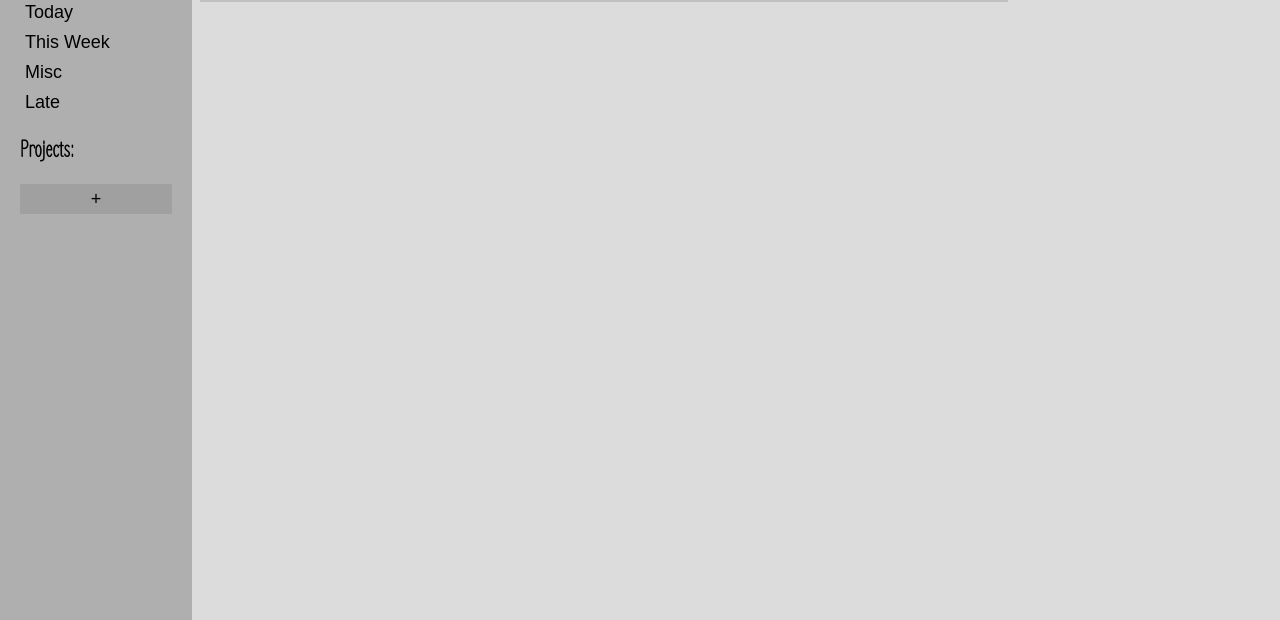
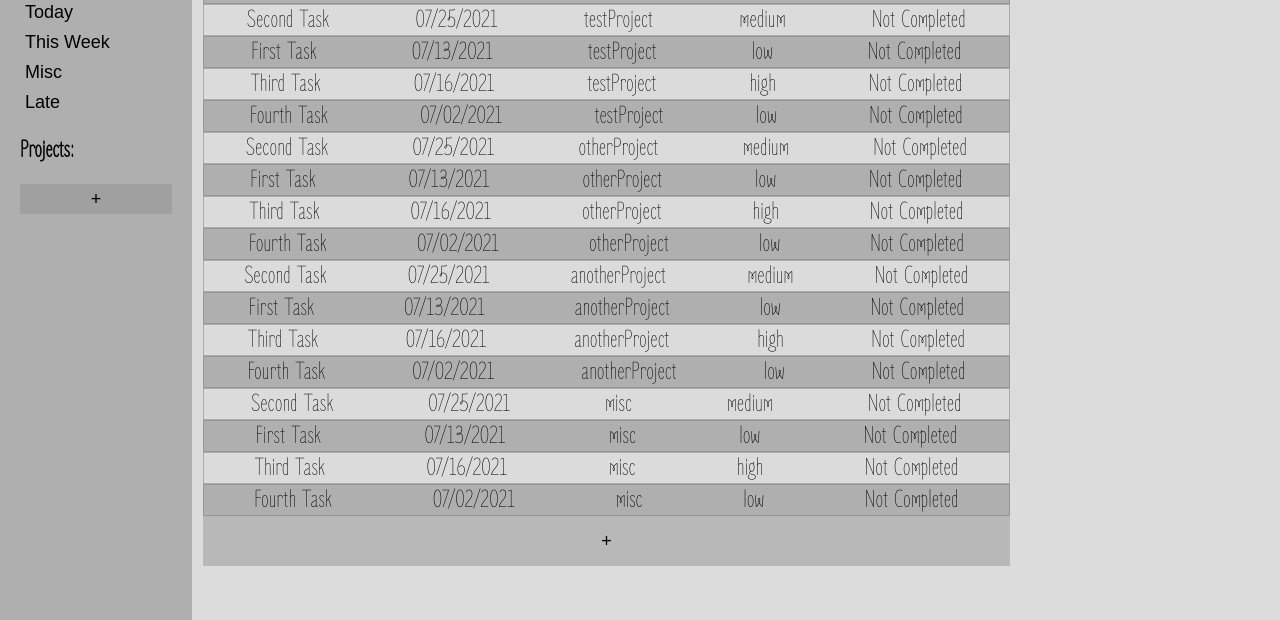
Before and after one commit to Jerriath/to-do-list, a website built with webpack: page dist/index.html in a window 1280 px wide. Shown: the part 180-800 px from the top of the page. Built offline with nearby package versions, Linux system fonts and the light colour scheme.

Commit message:
Able to render tasks onto displayArea

```diff
--- a/src/createDisplay.js
+++ b/src/createDisplay.js
@@ -1,6 +1,7 @@
 //This module will be used to change only the task display area of the page
 import { format } from "date-fns";
 
+//Function for creating the initial displayArea upon first clicking onto a new project
 export function createDisplay(title, array) {
 
     //Cache DOM
@@ -23,11 +24,33 @@ export function createDisplay(title, array) {
     titleDiv.classList.add("projectTitle");
     let titleText = document.createElement("h2");
     titleText.textContent = title;
+    titleText.id = "titleText";
     titleText.classList.add("titleText");
     titleDiv.appendChild(titleText);
     projectHeader.appendChild(titleDiv);
 
     //-----Create the project's tasks with a loop and append to taskHolder
+    //-Create the task Header/Legend-
+    let taskHeader = document.createElement("div");
+    taskHeader.classList.add("task");
+    let titleLegend = document.createElement("p");
+    let dueDateLegend = document.createElement("p");
+    let projectLegend = document.createElement("p");
+    let priorityLegend = document.createElement("p");
+    let statusLegend = document.createElement("p");
+    titleLegend.textContent = "Title";
+    dueDateLegend.textContent = "Due Date";
+    projectLegend.textContent = "Project";
+    priorityLegend.textContent = "Priority";
+    statusLegend.textContent = "Status";
+    taskHeader.appendChild(titleLegend);
+    taskHeader.appendChild(dueDateLegend);
+    taskHeader.appendChild(projectLegend);
+    taskHeader.appendChild(priorityLegend);
+    taskHeader.appendChild(statusLegend);
+    taskHeader.style.textDecoration = "underline";
+    taskHeader.style.fontWeight = "bold";
+    taskHolder.appendChild(taskHeader);
     let numOfTasks = array.length;
     for (let i = 0; i < numOfTasks; i ++) {
         let currentTask = array[i];
@@ -37,26 +60,38 @@ export function createDisplay(title, array) {
         let dueDate = document.createElement("p");
         let project = document.createElement("p");
         let priority = document.createElement("p");
+        let status = document.createElement("p");
         title.textContent = currentTask.title;
-        dueDate.textContent = format(currentTask.dueDate);
+        dueDate.textContent = format(currentTask.dueDate, "MM/dd/yyyy");
         project.textContent = currentTask.project;
         priority.textContent = currentTask.priority;
+        if (currentTask.status) {
+            status.textContent = "Completed";
+        }
+        else {
+            status.textContent = "Not Completed";
+        }
+        if (i%2 == 0) {
+            taskDiv.style.backgroundColor = "rgba(220, 220, 220, 0.5)";
+        }
         taskDiv.appendChild(title);
         taskDiv.appendChild(dueDate);
         taskDiv.appendChild(project);
         taskDiv.appendChild(priority);
+        taskDiv.appendChild(status);
         taskHolder.appendChild(taskDiv);
     }
+
 
     //Create the addTask button and append at the bottom of the taskHolder
     let addTask = document.createElement("button");
     addTask.classList.add("projectButton");
     addTask.textContent = "+";
     addTask.style.textAlign = "center";
-    addTask.style.background = "rgba(125, 125, 125, 0.3)";
+    addTask.style.background = "rgba(100, 100, 100, 0.3)";
     addTask.id = "addTask";
-    addTask.style.width = "99%";
-    addTask.style.marginLeft = "1%";
+    addTask.style.width = "100%";
+    addTask.style.height = "50px";
     //-Create a task form to add tasks-
     let taskForm = document.createElement("div");
     taskForm.classList.add("taskForm");
@@ -87,6 +122,11 @@ export function createDisplay(title, array) {
     let high = document.createElement("option");
     high.value = "low";
     high.text = "high";
+    let submitBtn = document.createElement("button");
+    submitBtn.classList.add("submitBtn");
+    submitBtn.id = "taskSubmit";
+    submitBtn.style.top = "0px";
+    submitBtn.textContent = "Submit";
     priorityInput.appendChild(high);
     taskForm.appendChild(titleLabel);
     taskForm.appendChild(titleInput);
@@ -94,6 +134,7 @@ export function createDisplay(title, array) {
     taskForm.appendChild(dateInput);
     taskForm.appendChild(priorityLabel);
     taskForm.appendChild(priorityInput);
+    taskForm.appendChild(submitBtn);
     taskForm.style.visibility = "hidden";
     taskForm.style.opacity = 0;
     let addTaskDiv = document.createElement("div");
@@ -102,6 +143,30 @@ export function createDisplay(title, array) {
     addTaskDiv.appendChild(taskForm);
     taskHolder.appendChild(addTaskDiv);
     addTask.addEventListener("click", toggleTaskForm)
+    submitBtn.addEventListener("click", addTask)
+}
+
+//Function for refreshing the taskHolder for when a new Task is added
+export function refreshTasks(array) {
+    let numOfTasks = array.length;
+    for (let i = 0; i < numOfTasks; i ++) {
+        let currentTask = array[i];
+        let taskDiv = document.createElement("div");
+        taskDiv.classList.add("task");
+        let title = document.createElement("p");
+        let dueDate = document.createElement("p");
+        let project = document.createElement("p");
+        let priority = document.createElement("p");
+        title.textContent = currentTask.title;
+        dueDate.textContent = format(currentTask.dueDate);
+        project.textContent = currentTask.project;
+        priority.textContent = currentTask.priority;
+        taskDiv.appendChild(title);
+        taskDiv.appendChild(dueDate);
+        taskDiv.appendChild(project);
+        taskDiv.appendChild(priority);
+        taskHolder.appendChild(taskDiv);
+    }
 }
 
 //Function to toggle task create form
--- a/src/createTask.js
+++ b/src/createTask.js
@@ -1,10 +1,10 @@
-export default (title, description, dueDate, priority) => {
+export default (title, dueDate, priority) => {
 
     //Factory function for creating new task objects
     //Objects include all accessor/mutator functions
     let newTask = {
         title,
-        description,
+        description: null,
         dueDate,
         priority,
         status: false,
--- a/src/index.js
+++ b/src/index.js
@@ -9,16 +9,20 @@ import { createDisplay, getTitle } from "./createDisplay.js";
 //PubSub functions
 //Add all the PubSub.subscribe stuff here
 
-//Render initial page elements
+//Initialized projectHolders
 let projectHolder = ProjectHolder();
 let dynamicProjectHolder = DynamicProjectHolder();
-let renderPage = RenderPage;
-renderPage();
-createDisplay("All", dynamicProjectHolder.allTasks);
+test();
+dynamicProjectHolder.createAllTasks(projectHolder.groupAllTasks());
+
+//Render initial page elements
+RenderPage();
+let allTasks = dynamicProjectHolder.allTasks;
+createDisplay("All", allTasks);
 
 
 
-//Cache DOM
+//Cache DOM for sidePanel
 let todayBtn = document.querySelector("#todayBtn");
 let weekBtn = document.querySelector("#weekBtn");
 let allBtn = document.querySelector("#allBtn");
@@ -26,14 +30,12 @@ let miscBtn = document.querySelector("#miscBtn");
 let lateBtn = document.querySelector("#lateBtn");
 let addProject = document.querySelector("#addProject");
 let createForm = document.querySelector("#createForm");
-let addprojectDiv = document.querySelector("#addProjectDiv");
 let projectDiv = document.querySelector("#projectDiv");
 let dynamicDiv = document.querySelector("#dynamicDiv");
 let titleInput = document.querySelector("#titleInput");
 let submitBtn = document.querySelector("#submit");
 createForm.style.visibility = "hidden";
 createForm.style.opacity = 0;
-
 
 //Add event listeners to addProject button
 todayBtn.addEventListener("click", function(e){selectProject(e);});
@@ -47,16 +49,40 @@ titleInput.addEventListener("keypress", function(e) {
     if (e.key == "Enter") {
         initProject();
     }
-})
+});
+
+//Add event listeners to be able to create Tasks
 
 
+//Function to create a new task
+function createNewTask(projectTitle) {
+    //Cache DOM for displayArea
+    let taskTitle = document.querySelector("#taskTitle");
+    let taskDate = document.querySelector("#taskDate");
+    let taskPriority = document.querySelector("#taskPriority");
+    let newTask = CreateTask(taskTitle, taskDate, taskPriority);
+    //Find the project in our project holders to add the task
+    if (projectTitle == "All" || projectTitle == "Today" || projectTitle == "This Week" || projectTitle == "Misc") {
+        dynamicProjectHolder.addMiscTask(newTask);
+    }
+    else {
+        let numOfProj = projectHolder.getArrayLength;
+        for (let i = 0; i < numOfProj; i++) {
+            if (projectTitle == projectHolder.projectArray[i].title) {
+                projectHolder.projectArray[i].addTask(newTask);
+            }
+        }
+    }
+}
 
+//Function to highlight the project that is currently selected
 function selectProject(e) {
     unselect();
     e.target.classList.add("selected");
     console.log(e);
 }
 
+//Function that unselects all projects; runs before every new selectProject call
 function unselect() {
     for (let i = 0; i < dynamicDiv.childNodes.length; i ++) {
         if (dynamicDiv.childNodes[i].classList.length > 1)
@@ -136,22 +162,22 @@ function test() {
     let otherProject = CreateProject("otherProject");
     let anotherProject = CreateProject("anotherProject");
 
-    let testTask = CreateTask("Second Task", "idk1", new Date(2021, 6, 25), "medium");
-    let otherTask = CreateTask("First Task", "idk2", new Date(2021, 6, 13), "low");
-    let anotherTask = CreateTask("Third Task", "idk2", new Date(2021, 6, 16), "high");
-    let anotherNotherTask = CreateTask("Fourth Task", "idk2", new Date(2021, 6, 2), "low");
-    let testTask1 = CreateTask("Second Task", "idk1", new Date(2021, 6, 25), "medium");
-    let otherTask1 = CreateTask("First Task", "idk2", new Date(2021, 6, 13), "low");
-    let anotherTask1 = CreateTask("Third Task", "idk2", new Date(2021, 6, 16), "high");
-    let anotherNotherTask1 = CreateTask("Fourth Task", "idk2", new Date(2021, 6, 2), "low");
-    let testTask2 = CreateTask("Second Task", "idk1", new Date(2021, 6, 25), "medium");
-    let otherTask2 = CreateTask("First Task", "idk2", new Date(2021, 6, 13), "low");
-    let anotherTask2 = CreateTask("Third Task", "idk2", new Date(2021, 6, 16), "high");
-    let anotherNotherTask2 = CreateTask("Fourth Task", "idk2", new Date(2021, 6, 2), "low");
-    let miscTask = CreateTask("Second Task", "idk1", new Date(2021, 6, 25), "medium");
-    let otherMiscTask = CreateTask("First Task", "idk2", new Date(2021, 6, 13), "low");
-    let anotherMiscTask = CreateTask("Third Task", "idk2", new Date(2021, 6, 16), "high");
-    let anotherNotherMiscTask = CreateTask("Fourth Task", "idk2", new Date(2021, 6, 2), "low");
+    let testTask = CreateTask("Second Task", new Date(2021, 6, 25), "medium");
+    let otherTask = CreateTask("First Task", new Date(2021, 6, 13), "low");
+    let anotherTask = CreateTask("Third Task", new Date(2021, 6, 16), "high");
+    let anotherNotherTask = CreateTask("Fourth Task", new Date(2021, 6, 2), "low");
+    let testTask1 = CreateTask("Second Task", new Date(2021, 6, 25), "medium");
+    let otherTask1 = CreateTask("First Task", new Date(2021, 6, 13), "low");
+    let anotherTask1 = CreateTask("Third Task", new Date(2021, 6, 16), "high");
+    let anotherNotherTask1 = CreateTask("Fourth Task", new Date(2021, 6, 2), "low");
+    let testTask2 = CreateTask("Second Task", new Date(2021, 6, 25), "medium");
+    let otherTask2 = CreateTask("First Task", new Date(2021, 6, 13), "low");
+    let anotherTask2 = CreateTask("Third Task", new Date(2021, 6, 16), "high");
+    let anotherNotherTask2 = CreateTask("Fourth Task", new Date(2021, 6, 2), "low");
+    let miscTask = CreateTask("Second Task", new Date(2021, 6, 25), "medium");
+    let otherMiscTask = CreateTask("First Task", new Date(2021, 6, 13), "low");
+    let anotherMiscTask = CreateTask("Third Task", new Date(2021, 6, 16), "high");
+    let anotherNotherMiscTask = CreateTask("Fourth Task", new Date(2021, 6, 2), "low");
 
     testProject.addTask(testTask);
     testProject.addTask(otherTask);
@@ -170,14 +196,11 @@ function test() {
     projectHolder.addProject(otherProject);
     projectHolder.addProject(anotherProject);
 
-    let allProjectTasks = projectHolder.groupAllTasks();
-
     dynamicProjectHolder.addMiscTask(miscTask);
     dynamicProjectHolder.addMiscTask(otherMiscTask);
     dynamicProjectHolder.addMiscTask(anotherMiscTask);
     dynamicProjectHolder.addMiscTask(anotherNotherMiscTask);
 
-    dynamicProjectHolder.createAllTasks(allProjectTasks);
 
     dynamicProjectHolder.sortAllByDate();
     dynamicProjectHolder.createTodayTasks();
--- a/src/style.css
+++ b/src/style.css
@@ -76,7 +76,7 @@
 
 .selected {
     font-size: 20px;
-    background: rgba(70, 70, 70, .3) !important;
+    background: rgba(70, 70, 70, .5) !important;
     border:rgba(100, 100, 100, .3);
     border-radius: 10px;
     font-weight: bold;
@@ -148,11 +148,16 @@
 
 .task {
     height: 30px;
-    width: 75%;
+    width: 74%;
+    margin-left: 1%;
     display: flex;
     flex-direction: row;
     font-family: "MyFont";
     font-size: 25px !important;
+    justify-content: space-around;
+    color: black;
+    background-color:rgba(70, 70, 70, .3);
+    border: 1px solid rgba(125, 125, 125, 0.5);
 }
 
 .taskForm {
@@ -163,19 +168,20 @@
     display: flex;
     flex-direction: row;
     transition: opacity 0.2s linear;
-    width: 66%;
+    width: 80%;
     margin: auto;
 }
 
 .addTaskDiv {
     align-items: center;
     text-align: center;
-    width: 75%;
+    width: 74.2%;
+    margin-left: 1%;
 }
 
 button:hover {
     font-size: 20px;
-    background: rgba(70, 70, 70, .3) !important;
+    background: rgba(125, 125, 125, .5) !important;
     border:rgba(100, 100, 100, .3);
     border-radius: 10px;
 }
@@ -186,6 +192,10 @@ h1 {
     top:20px; left:20px; bottom:0; right:0;
     margin: auto;
 
+}
+
+p {
+    margin: auto;
 }
 
 label {
```
Also changed, not shown: dist/main.js.
